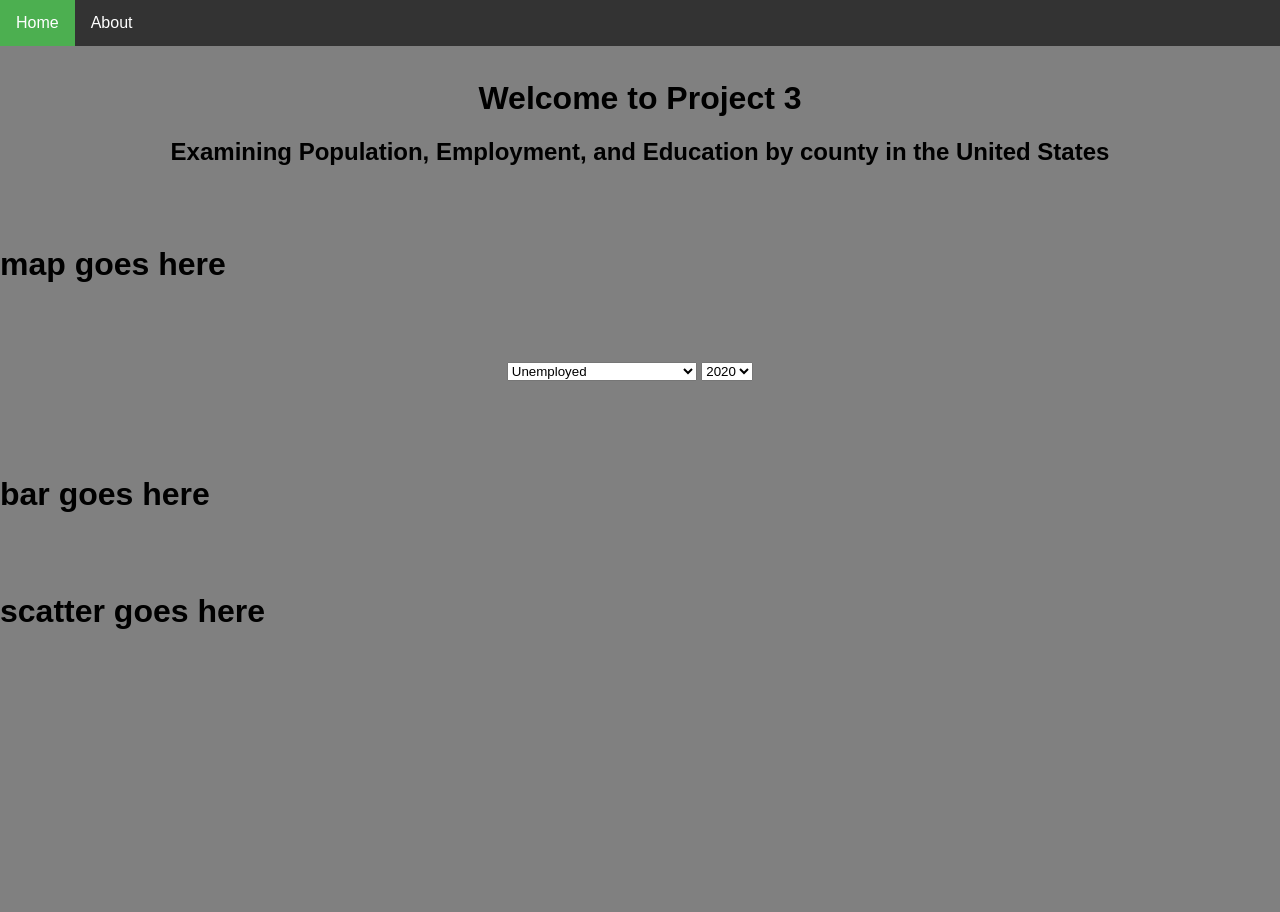
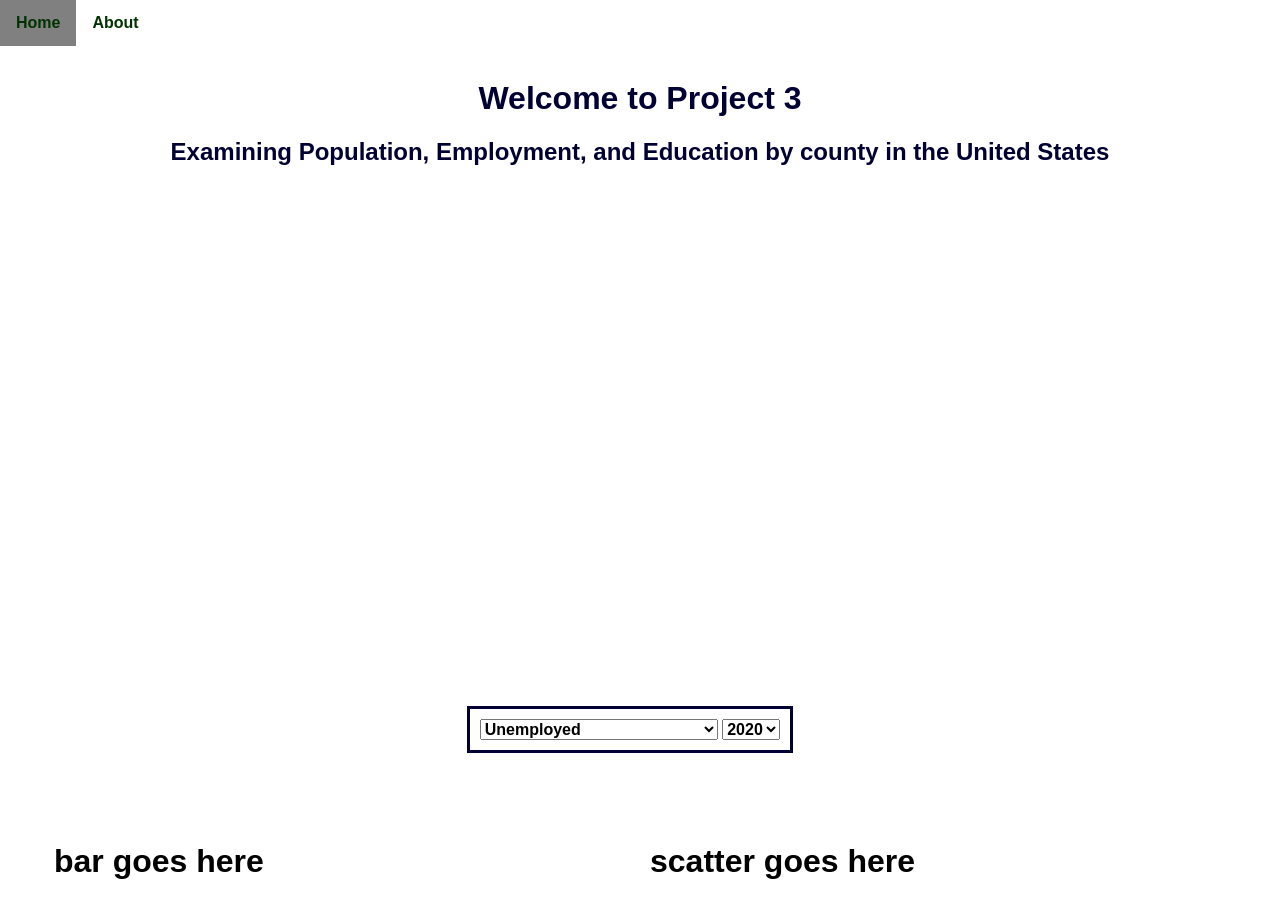
Before and after one commit to hrobinl/ipc-county, a plain HTML site: page Michelle/index.html in a window 1280 px wide. Before the commit the page ends 800 px from the top, so only its background shows below. Drawn offline with nearby package versions, Linux system fonts and the light colour scheme; a script that the page names is missing.

Commit message:
map working, formatted for bar/scatter, edited css

```diff
--- a/Michelle/formatting.css
+++ b/Michelle/formatting.css
@@ -1,7 +1,8 @@
+/* basic page styling */
 body {
     padding: 0;
     margin: 0;
-    background-color: grey;
+    background-color: white;
     font-family: Arial, sans-serif
   }
 
@@ -9,8 +10,78 @@ body {
     margin-top: 80px;
 }
 
-  #map,
-  body,
-  html {
-    height: 50%;
-  }
+
+/* navigation bar styling */
+.navbar {
+  list-style-type: none;
+  margin: 0;
+  padding: 0;
+  background-color: white;
+  overflow: hidden;
+  position: fixed;
+width: 100%;
+top: 0;
+}
+.navbar li {
+float: left;
+}
+.navbar li a {
+display: block;
+color: #003300;
+text-align: center;
+padding: 14px 16px;
+text-decoration: none;
+font-weight: bold;
+}
+.navbar li a.active {
+background-color: grey;
+}
+
+/* title styling */
+.title-container {
+  text-align: center;
+  color: #000033;
+}
+
+/* map styling */
+.map-container {
+  display: flex;
+  justify-content: center;
+  align-items: center;
+  width: 100%;
+  height: 500px;
+  margin: 0 auto;
+}
+
+/* dropdown styling */
+.container {
+  display: flex;
+  flex-direction: row;
+  justify-content: center;
+  align-items: center;
+}
+.dropdown {
+  margin-right: 20px;
+  margin-top: 20px;
+  border: 3px solid #000033;
+  padding: 10px;
+}
+.dropdown select {
+  font-size: 16px;
+  font-weight: bold;
+}
+
+/* bar and scatter plot styling */
+.new-container {
+  display: flex;
+  justify-content: center;
+  align-items: flex-start;
+}
+
+#bar, #scatter {
+  display: inline-block;
+  width: 45%;
+  margin: 10px;
+  vertical-align: top;
+  box-sizing: border-box;
+}
--- a/Michelle/index.html
+++ b/Michelle/index.html
@@ -14,54 +14,6 @@
     <script src="../Benny/d3.js"></script>
     <script src="../Benny/plot.js"></script>
 
-    <!-- styling section -->
-    <style>
-        .title-container {
-            text-align: center;
-        }
-    </style>
-
-    <!-- navigation bar styling -->
-        <style>
-            .navbar {
-                list-style-type: none;
-                margin: 0;
-                padding: 0;
-                background-color: #333;
-                overflow: hidden;
-                position: fixed;
-            width: 100%;
-            top: 0;
-            }
-            .navbar li {
-            float: left;
-        }
-        .navbar li a {
-            display: block;
-            color: white;
-            text-align: center;
-            padding: 14px 16px;
-            text-decoration: none;
-        }
-        .navbar li a.active {
-            background-color: #4CAF50;
-        }
-    </style>
-
-    <!-- dropdown and map styling -->
-    <style>
-        .container {
-            display: flex;
-            flex-direction: row;
-            justify-content: center;
-            align-items: center;
-            height: 25%;
-        }
-        .dropdown {
-            margin-right: 20px;
-        }
-    </style>
-
 </head>
 
 <body>
@@ -72,14 +24,16 @@
     <li><a href="about.html">About</a></li>
 </ul>
 </div>
-
+<!-- title section -->
 <div class="title-container">
     <h1>Welcome to Project 3</h1>
     <h2>Examining Population, Employment, and Education by county in the United States</h2>
 </div>
 
-<div id="map"> <h1> map goes here</h1></div>
+<!-- map section -->
+<div class="map-container" id="map"></div>
 
+<!-- dropdown section -->
 <div class="container">
     <div class="dropdown">
         <select id="selCategory">
@@ -102,14 +56,12 @@
     </div>
 </div>
 
-<div id="bar"><h1> bar goes here</h1></div>
-</div>
-
-<div id="scatter"><h1> scatter goes here</h1></div>
+<!-- bar and scatter plot section -->
+<div class="new-container">
+    <div id="bar"><h1> bar goes here</h1></div>
+    <div id="scatter"><h1> scatter goes here</h1></div>
 </div>
 
 </body>
 
-
-
 </html>
```
Also changed, not shown: Michelle/about.html (+13 -37 lines), 1 other file.
